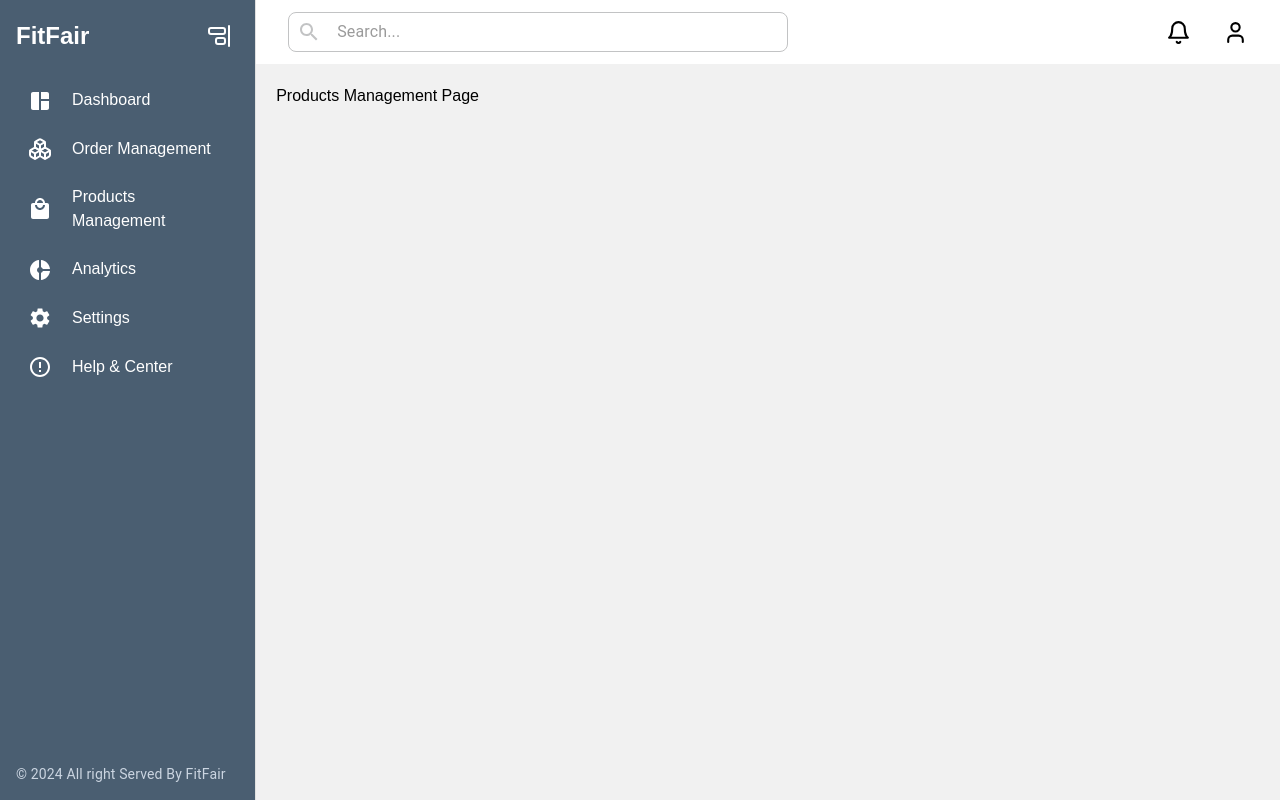
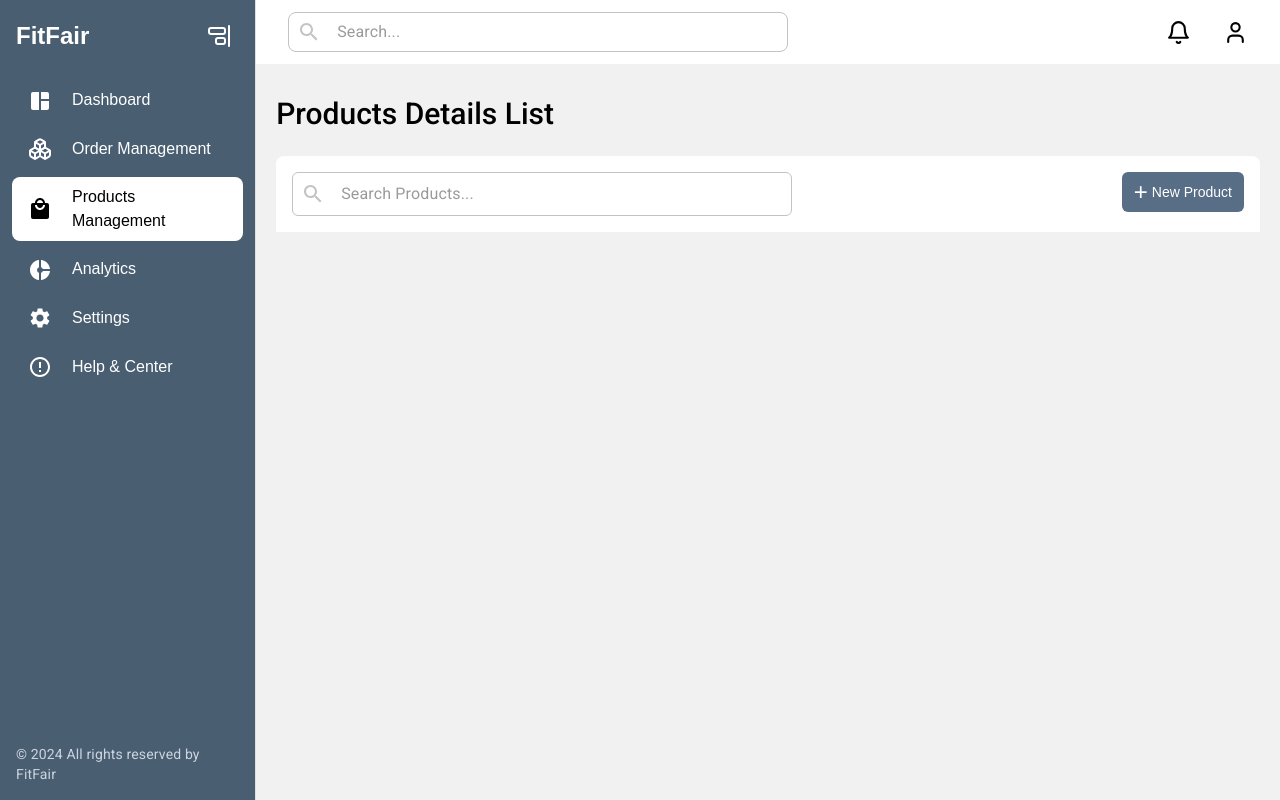
Before and after one commit to Barbecue95/FitFair-Commerence, a Next.js app: page /seller/products-management in a window 1280 px wide. Built offline with nearby package versions, Linux system fonts and the light colour scheme; no server answers.

Commit message:
Added Side Bar Style and Made Product Details Page

```diff
--- a/src/components/SideBar.tsx
+++ b/src/components/SideBar.tsx
@@ -82,58 +82,68 @@ export function SideBar() {
 
   return (
     <SidebarContainer collapsed={collapsed}>
-      {/* Sidebar Header */}
       <div className="p-4">
         <div
           className={`flex items-center ${collapsed ? "justify-center" : "justify-between"}`}
         >
           {!collapsed && (
-            <Link href={"/seller"} className="font-bold text-2xl">
+            <Link
+              href="/seller"
+              className="font-bold text-2xl text-white no-underline"
+            >
               FitFair
             </Link>
           )}
           <IconButton
             onClick={() => setCollapsed(!collapsed)}
             sx={{ color: "#ffff" }}
+            aria-label={collapsed ? "Expand sidebar" : "Collapse sidebar"}
           >
             {collapsed ? <AlignStartVertical /> : <AlignEndVertical />}
           </IconButton>
         </div>
       </div>
 
-      {/* Sidebar Items */}
-      <List className="flex-grow space-y-2  mt-4">
-        {sidebarItems.map((item) => (
+      <List className="flex-grow space-y-2 mt-4">
+        {sidebarItems.map((item) => {
+          const isActive = pathname.includes(item.pathname);
+          return (
             <Link
               key={item.id}
               href={item.route}
-            className={`group flex flex-col textDecoration:none, cursor-pointer hover:bg-white rounded-lg hover:text-black text-white font-light ${!collapsed ? "mx-3" : 0}`}
+              className={`group flex flex-col no-underline cursor-pointer ${!collapsed ? "mx-3" : ""}`}
             >
               <ListItem
                 disablePadding
-              sx={{
-                bgcolor: pathname.includes(item.pathname) ? "#4A5E71" : null,
-              }}
+                className={`rounded-lg transition-colors duration-200 ${
+                  isActive
+                    ? "bg-white text-black"
+                    : "text-white hover:bg-white hover:text-black"
+                }`}
               >
                 <ListItemButton>
-                <div className="text-white group-hover:text-black pr-5">
+                  <div
+                    className={`pr-5 ${isActive ? "text-black" : "text-white group-hover:text-black"}`}
+                  >
                     {item.icon}
                   </div>
-                {!collapsed && <p className="font-md">{item.label}</p>}
+                  {!collapsed && (
+                    <p className="font-medium m-0">{item.label}</p>
+                  )}
                 </ListItemButton>
               </ListItem>
             </Link>
-        ))}
+          );
+        })}
       </List>
 
-      {/* Footer Section */}
       <div className="p-4">
         {!collapsed && (
           <Typography
             variant="body2"
             className="text-slate-300 font-medium max-sm:hidden"
           >
-            © 2024 All right Served By FitFair
+            © 2024 All rights reserved by FitFair
           </Typography>
         )}
       </div>
--- a/src/pages/api/seller/products/index.ts
+++ b/src/pages/api/seller/products/index.ts
@@ -16,4 +16,5 @@ export default function handler(req: NextApiRequest, res: NextApiResponse) {
   } else if (method === "PUT") {
   } else if (method === "DELETE") {
   }
+  res.end();
 }
--- a/src/pages/seller/products-management/index.tsx
+++ b/src/pages/seller/products-management/index.tsx
@@ -1,6 +1,11 @@
 import { SellerSideLayout } from "@/components/SellerSideLayout";
 import { config } from "@/config";
+import { Search } from "@mui/icons-material";
+import { Box, InputBase } from "@mui/material";
+import { Roboto } from "next/font/google";
 import { useEffect, useState } from "react";
+
+const roboto = Roboto({ subsets: ["latin"], weight: ["400", "500"] });
 
 export interface Products {
   id: number;
@@ -24,7 +29,39 @@ export default function Products() {
 
   return (
     <SellerSideLayout>
-      <h1>Products Management Page</h1>
+      <h1 className={`${roboto.className} text-3xl font-medium my-3 pb-3`}>
+        Products Details List
+      </h1>
+      <div className="w-full bg-white flex justify-between p-4 rounded-t-lg max-sm:flex-col">
+        <div className="relative flex items-center border border-[#c2c3c4] max-w-[500px] md:w-[500px] rounded-md h-11">
+          <Search
+            sx={{
+              position: "absolute",
+              left: 8,
+              color: "#c2c3c4",
+            }}
+          />
+          <InputBase
+            placeholder="Search Products..."
+            sx={{
+              display: "flex",
+              flexGrow: 1,
+              pl: 6,
+              pr: 1,
+              py: 1,
+              borderRadius: 1,
+              width: { xs: "100%", sm: 200 },
+              color: "#111",
+            }}
+          />
+        </div>
+        <Box>
+          <button className="flex bg-[#586E86] text-white px-3 py-1 rounded-md items-center max-sm:w-full max-sm:justify-center max-sm:mt-3">
+            <div className="mr-1 text-2xl">+</div>
+            <div className="text-sm">New Product</div>
+          </button>
+        </Box>
+      </div>
     </SellerSideLayout>
   );
 }
```
Also changed, not shown: src/components/TopBar.tsx (+0 -64 lines). Lines whose indentation alone changed are shown as unchanged.
